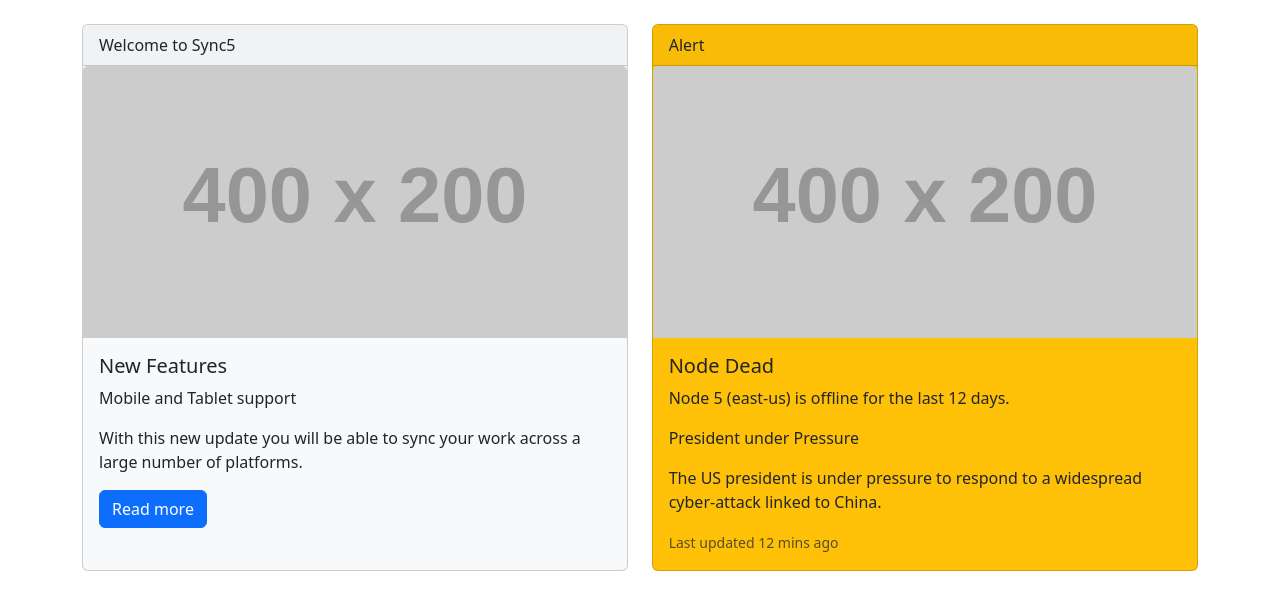
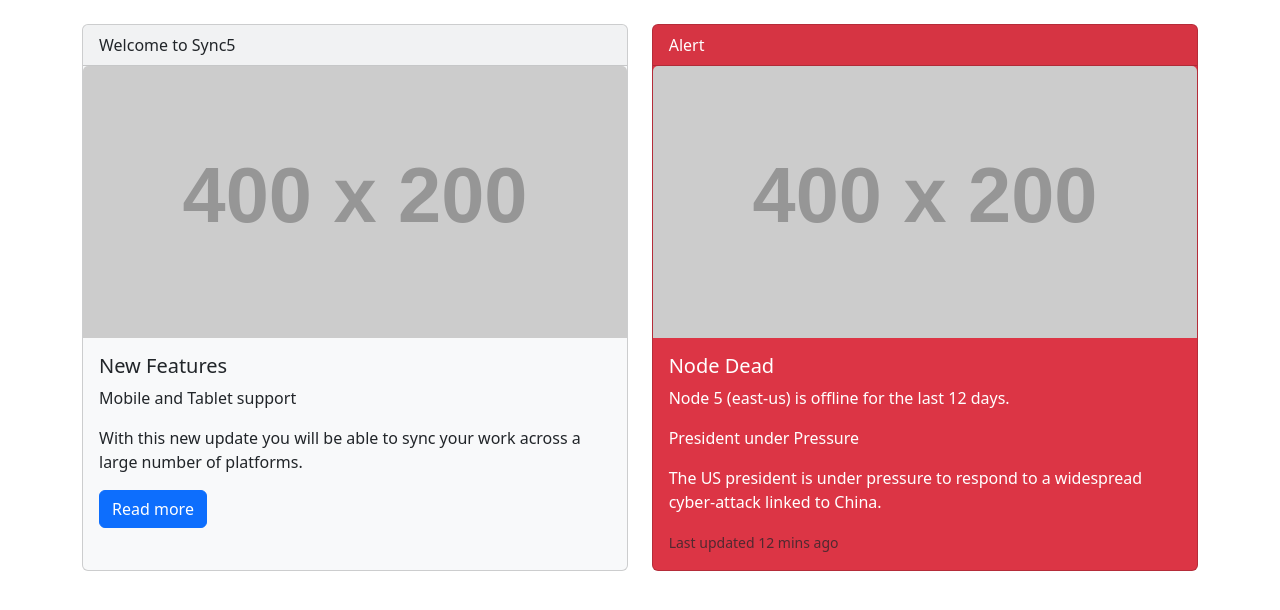
Before and after one commit to acciojob/bootstrap-card-AryanGupta67, a website: page main.html in a window 1280 px wide. Drawn offline with nearby package versions, Linux system fonts and the light colour scheme; placeholder pictures from the web are drawn by us.

Commit message:
created a submission

```diff
--- a/main.html
+++ b/main.html
@@ -27,7 +27,7 @@
       </div>
 
       <!-- Card 2 -->
-      <div class="card bg-warning">
+      <div class="card bg-danger text-white">
         <div class="card-header">
           Alert
         </div>
@@ -44,7 +44,7 @@
     </div>
   </div>
 
-  <!-- Bootstrap 5 JS -->
+  <!-- Bootstrap Bundle JS -->
   <script src="https://cdn.jsdelivr.net/npm/bootstrap@5.3.3/dist/js/bootstrap.bundle.min.js"></script>
 </body>
 </html>
```
